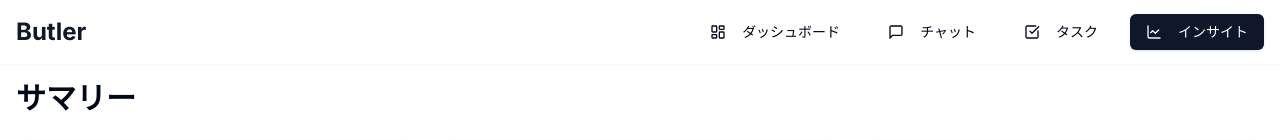
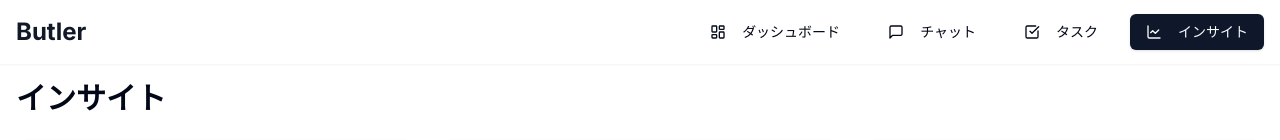
Before and after one commit to Chanter327/butler, a Next.js app: page /insights in a window 1280 px wide. Shown: the top 140 px of the page. Built offline with nearby package versions, Linux system fonts and the light colour scheme.

Commit message:
インサイト

```diff
--- a/app/insights/page.tsx
+++ b/app/insights/page.tsx
@@ -30,7 +30,7 @@
 
   return (
     <div className="container mx-auto p-4">
-      <h1 className="text-3xl font-bold mb-6">サマリー</h1>
+      <h1 className="text-3xl font-bold mb-6">インサイト</h1>
 
       <div className="grid grid-cols-1 md:grid-cols-2 lg:grid-cols-3 gap-6">
         {insights.map((insight) => {
```
